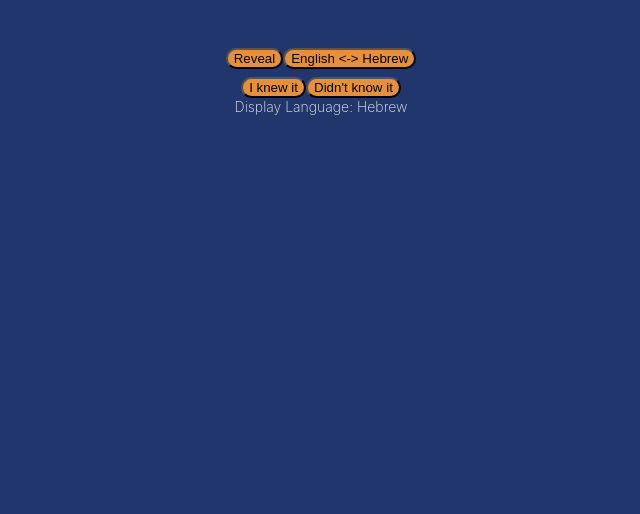
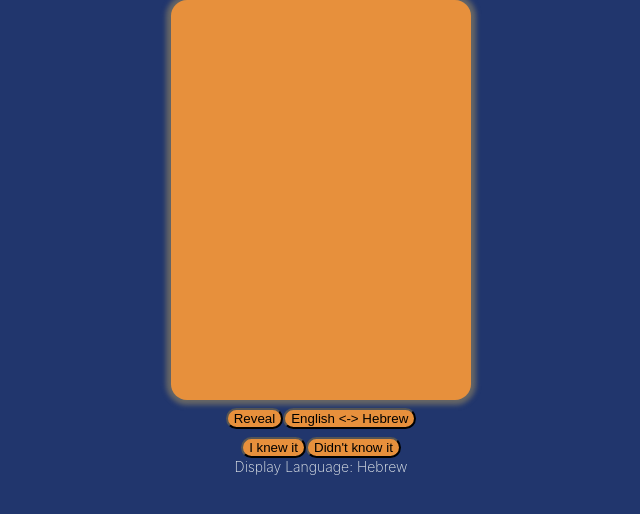
Before and after one commit to emgrasmeder/another-flashcard-app, a React (Create React App) app in the folder frontend/: page / in a window 1280 px wide. Shown: the top 514 px of the page, without its empty margins (319-959 px from the left). Built offline with nearby package versions, Linux system fonts and the light colour scheme; no server answers.

Commit message:
Card looks like an ugly card now

```diff
--- a/frontend/src/App.js
+++ b/frontend/src/App.js
@@ -1,6 +1,7 @@
 import React, { Component } from 'react';
 import './Home.css';
 import Button from './Button';
+import './Card.css';
 
 class App extends Component {
   constructor(props) {
@@ -69,11 +70,13 @@ class App extends Component {
     if (this.state.isFlippedOver) {
       this.setState({
         isFlippedOver: false,
-        displayedWord: this.state[this.state.displayedLanguage] });
+        displayedWord: this.state[this.state.displayedLanguage]
+      });
     } else {
       this.setState({
         isFlippedOver: true,
-        displayedWord: this.state[this.state.hiddenLanguage] });
+        displayedWord: this.state[this.state.hiddenLanguage]
+      });
     }
   }
 
@@ -88,26 +91,28 @@ class App extends Component {
 
   render() {
     return (
-      <div className="Main">
-        <div>
-          <header className="Header">{this.state.displayedWord}</header>
-        </div>
+      <div className="Main" >
+        <div className={"CardHeader"} >
+          <div className={"Card"} >
+            <header className="Header" >{this.state.displayedWord}</header >
+          </div >
+        </div >
         <Button text="Reveal" onClick={this.flipCardOver} />
         <Button
           text="English <-> Hebrew"
           onClick={this.toggleDisplayedLanguage}
         />
-        <div className="Feedback-Buttons">
+        <div className="Feedback-Buttons" >
           <Button text="I knew it" onClick={() => this.giveFeedback(true)} />
           <Button
             text="Didn't know it"
             onClick={() => this.giveFeedback(false)}
           />
-        </div>
-        <div className="Subheader">
+        </div >
+        <div className="Subheader" >
           {`Display language: ${this.state.displayedLanguage}`}
-        </div>
-      </div>
+        </div >
+      </div >
     );
   }
 }
--- /dev/null
+++ b/frontend/src/Card.css
@@ -0,0 +1,23 @@
+.Card {
+    height: 400px;
+    width: 300px;
+    font-size: 40px;
+
+    background-color: #e7903c;
+
+    -moz-box-shadow: 0 0 5px 5px #666;
+    -webkit-box-shadow: 0 0 5px 5px #666;
+    box-shadow: 0 0 5px 5px #666;
+
+    border-radius: 16px;
+
+    display: flex;
+    align-items: center;
+    justify-content: center;
+}
+
+.CardHeader {
+    display: flex;
+    align-items: center;
+    justify-content: center;
+}
--- a/frontend/src/Home.css
+++ b/frontend/src/Home.css
@@ -1,8 +1,10 @@
 .Main {
   background-color: #21366d;
   color: #ecf0f1;
+
   position: fixed;
   text-align: center;
+
   bottom: 0;
   top: 0;
   left: 0;
```
